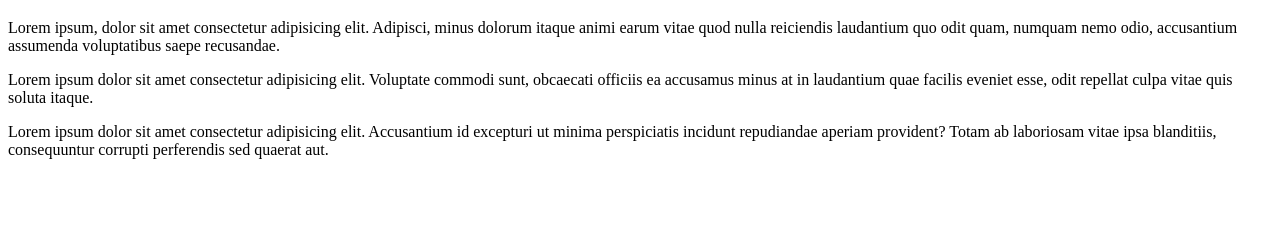
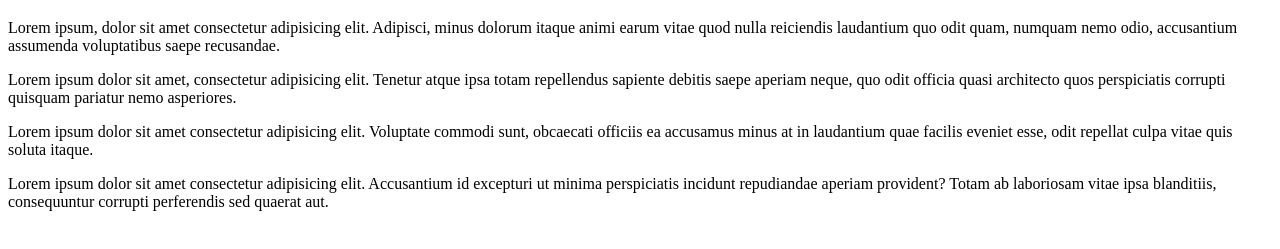
Before and after one commit to curtrode/60970, a plain HTML site: page index.html in a window 1280 px wide. Shown: the part 61-310 px from the top of the page. Drawn offline with Linux system fonts and the light colour scheme.

Commit message:
Update index.html

```diff
--- a/index.html
+++ b/index.html
@@ -12,6 +12,8 @@
     <p>Lorem ipsum, dolor sit amet consectetur adipisicing elit. Adipisci, minus dolorum itaque animi earum vitae quod nulla reiciendis laudantium quo odit quam, numquam nemo odio, accusantium assumenda voluptatibus saepe recusandae.
     </p>
 
+    <p>Lorem ipsum dolor sit amet, consectetur adipisicing elit. Tenetur atque ipsa totam repellendus sapiente debitis saepe aperiam neque, quo odit officia quasi architecto quos perspiciatis corrupti quisquam pariatur nemo asperiores.</p>
+
     <p>Lorem ipsum dolor sit amet consectetur adipisicing elit. Voluptate commodi sunt, obcaecati officiis ea accusamus minus at in laudantium quae facilis eveniet esse, odit repellat culpa vitae quis soluta itaque.</p>
 
     <p>Lorem ipsum dolor sit amet consectetur adipisicing elit. Accusantium id excepturi ut minima perspiciatis incidunt repudiandae aperiam provident? Totam ab laboriosam vitae ipsa blanditiis, consequuntur corrupti perferendis sed quaerat aut.</p>
```
